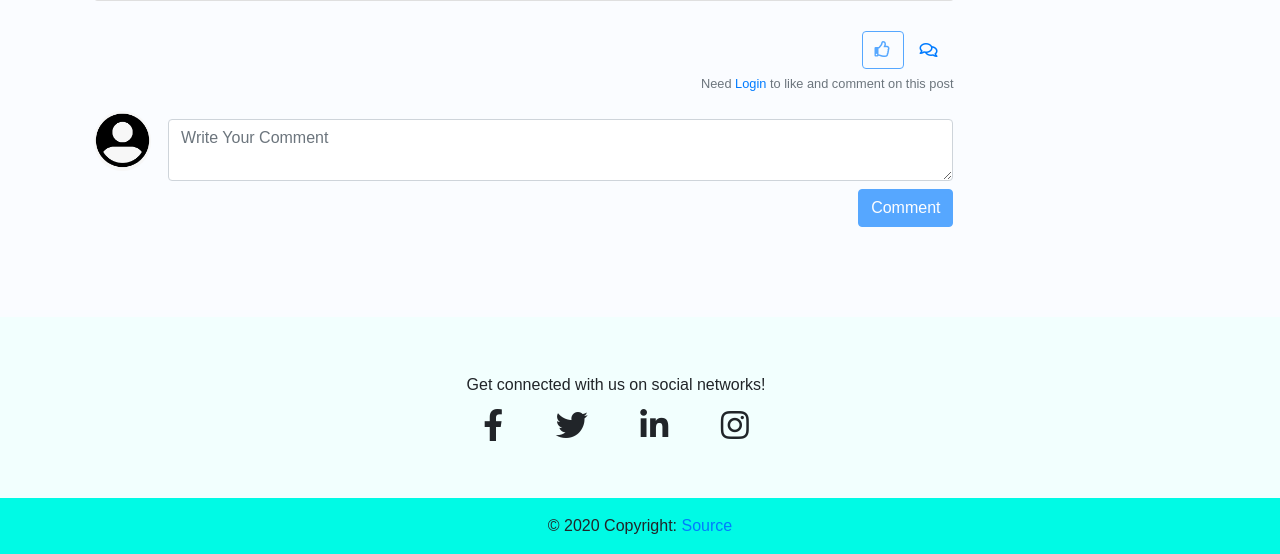
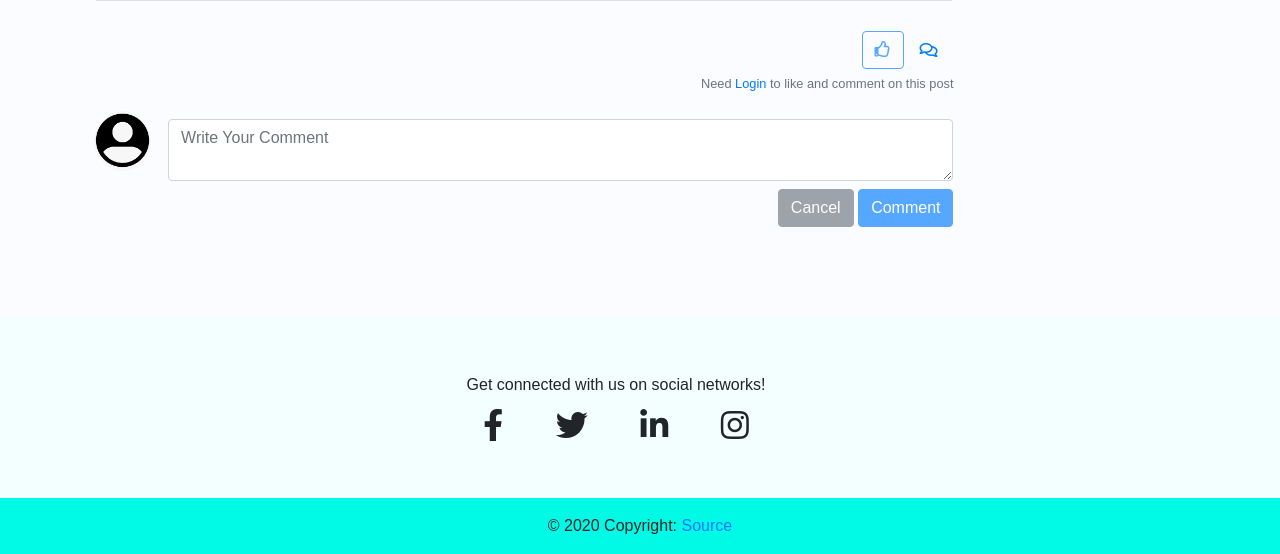
Before and after one commit to SurajKumar-Git/BlogProject, a Django app: template blog/templates/blog/blog_detail.html in a window 1280 px wide. Shown: the part 326-880 px from the top of the page. Run offline with Django 3.2, Linux system fonts and the light colour scheme; the template is opened without the code that fills it, so the values that code supplies are empty; some libraries are stand-ins or nearby versions.

Commit message:
Added Cancel button to comment form

```diff
--- a/comment/templates/comment/comments.html
+++ b/comment/templates/comment/comments.html
@@ -18,10 +18,12 @@
                 <textarea placeholder="Write Your Comment" name="message" class="form-control" rows=2></textarea>
                 {% if user.is_authenticated %}
                 <div class="text-right mt-2">
+                    <button type="reset" class="btn btn-secondary">Cancel</button>
                     <button type="submit" class="btn btn-primary">Comment</button>
                 </div>
                 {% else %}
                 <div class="text-right mt-2">
+                    <button type="reset" class="btn btn-secondary disabled" disabled>Cancel</button>
                     <button class="btn btn-primary disabled" disabled>Comment</button>
                 </div>
                 {% endif %}
```
